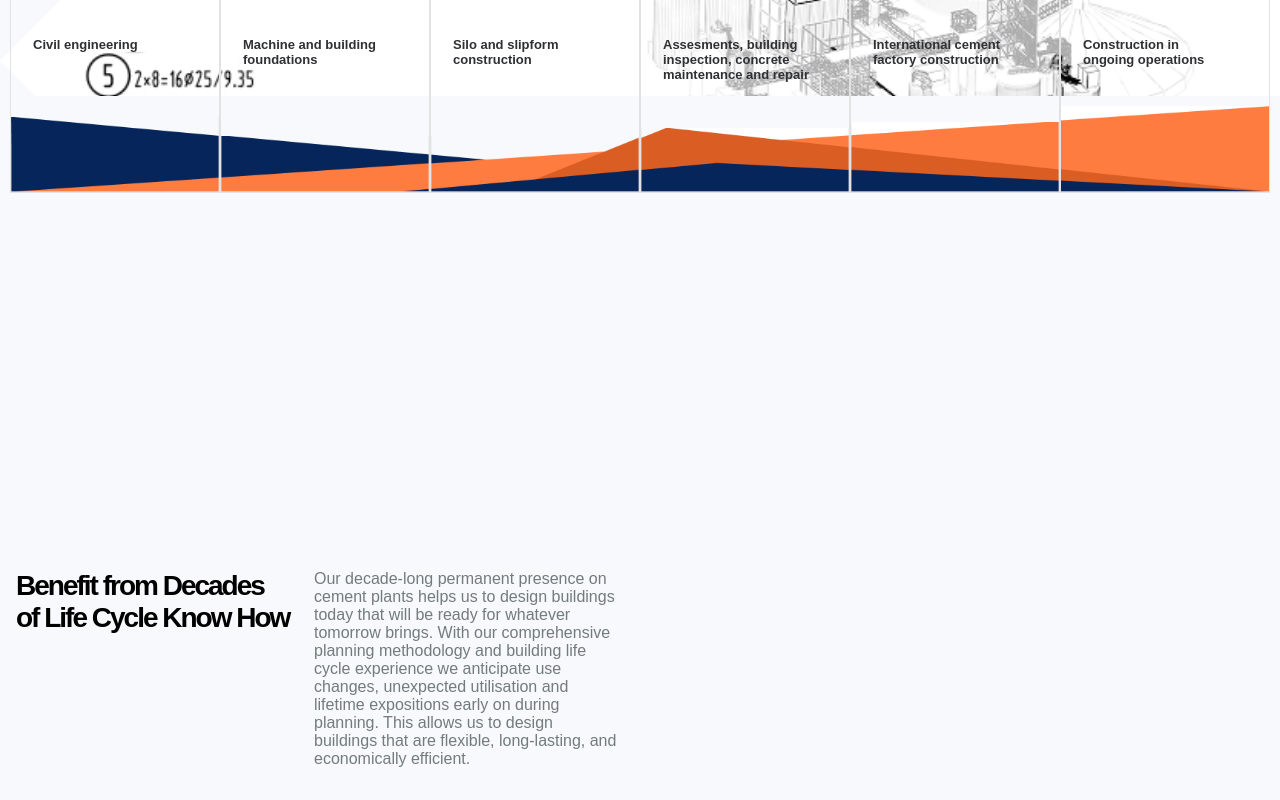
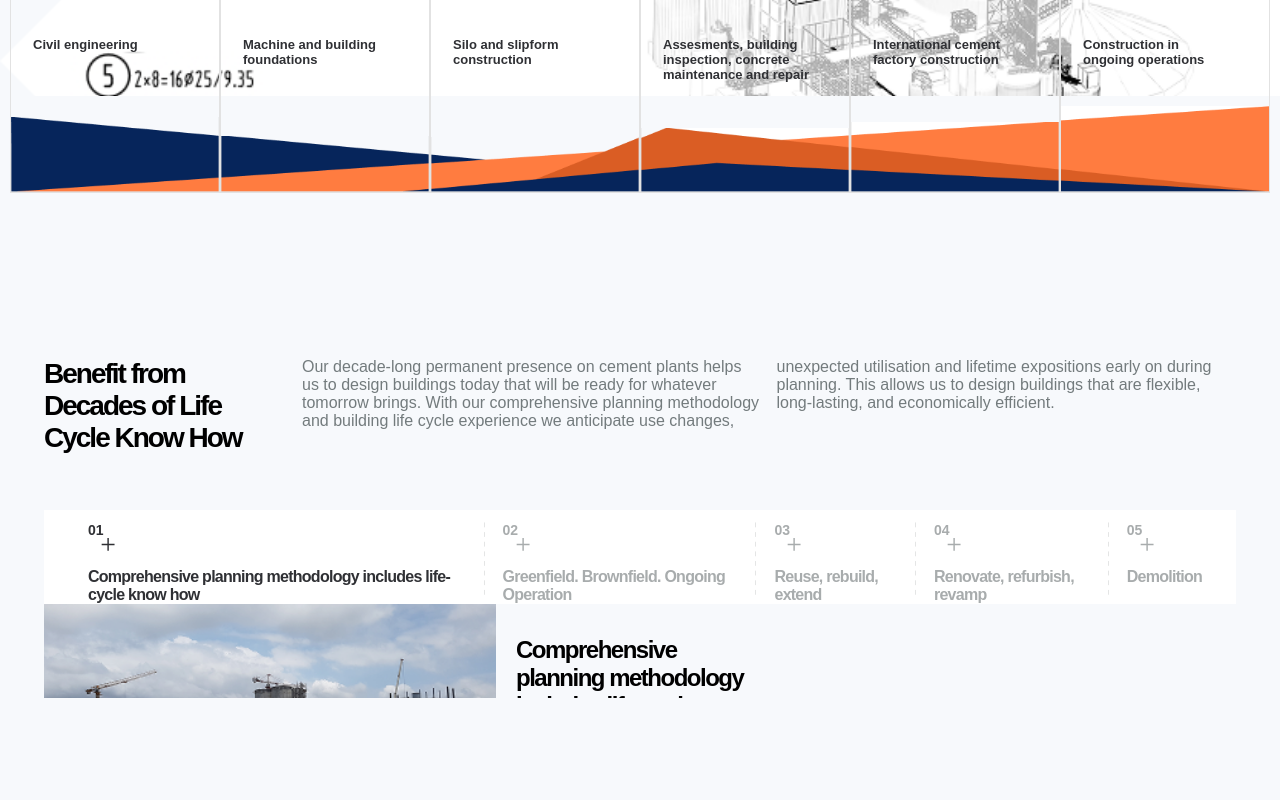
Before and after one commit to IVKrylova/training, a Next.js app in the folder mollenhauer/: page / in a window 1280 px wide. Shown: the part 2196-2996 px from the top of the page. After the commit the page ends 2894 px from the top, so only its background shows below. Built offline with nearby package versions, Linux system fonts and the light colour scheme.

Commit message:
feat: add tablet benefits

```diff
--- a/mollenhauer/app/globals.css
+++ b/mollenhauer/app/globals.css
@@ -15,6 +15,7 @@
   --grey-text-color: #737b7d;
   --grey-border-color: #e2e2e2;
   --bullet-color: #d9d9d9;
+  --grey-color-nav: #a8acad;
 }
 
 html,
@@ -45,9 +46,3 @@ a {
 ul {
   list-style-type: none;
 }
-
-@media screen and (min-width: 1260px) {
-  .swiper-wrapper {
-    justify-content: center;
-  }
-}
--- a/mollenhauer/components/BenefitCard/BenefitCard.module.scss
+++ b/mollenhauer/components/BenefitCard/BenefitCard.module.scss
@@ -6,12 +6,35 @@
   display: flex;
   flex-direction: column;
 
+	@include tablet {
+		width: 746px;
+		flex-direction: row;
+		gap: 20px;
+	}
+
+	.img {
+		@include tablet {
+			width: 452px;
+        height: 268px;
+		}
+	}
+
+	.description {
+		margin-top: 32px;
+	}
+
   .title {
     margin-top: 11px;
     margin-bottom: 16px;
     color: var(--black-color);
     @include fontS24W700;
     letter-spacing: -1px;
+
+		@include tablet {
+			margin-top: 0;
+			max-width: 236px;
+			letter-spacing: -1.5px;
+		}
   }
 
   .text {
@@ -19,5 +42,11 @@
     color: var(--grey-text-color);
 		max-width: 314px;
 		line-height: 1.4;
+
+		@include tablet {
+			max-width: 236px;
+    line-height: 1.4;
+		letter-spacing: -.5px;
+		}
   }
 }
--- a/mollenhauer/components/BenefitCard/BenefitCard.tsx
+++ b/mollenhauer/components/BenefitCard/BenefitCard.tsx
@@ -21,9 +21,17 @@ export const BenefitCard: FC<BenefitCard> = ({
 }): ReactNode => {
   return (
     <div className={s.card}>
-      <Image src={img} alt={`${id}-${title}`} width={358} height={213} />
-      <H3 text={title} className={s.title} />
-      <p className={s.text}>{text}</p>
+      <Image
+        src={img}
+        alt={`${id}-${title}`}
+        width={358}
+        height={213}
+        className={s.img}
+      />
+      <div className={s.description}>
+        <H3 text={title} className={s.title} />
+        <p className={s.text}>{text}</p>
+      </div>
     </div>
   );
 };
--- /dev/null
+++ b/mollenhauer/components/CustomNavigation/CustomNavigation.module.scss
@@ -0,0 +1,61 @@
+@import "../../styles/fonts";
+@import "../../styles/media";
+
+.navigation {
+  width: 100%;
+  padding: 12px 16px 0 26px;
+  background-color: var(--white-color);
+
+  .list {
+    display: flex;
+
+    .item {
+      color: var(--grey-color-nav);
+      padding: 0 18px;
+      display: flex;
+      flex-direction: column;
+      cursor: pointer;
+      position: relative;
+
+      &:not(:last-child)::after {
+        height: 95%;
+        border-image: url(../../public/border.svg) 0 fill;
+        content: "";
+        top: 0;
+        right: 0;
+        width: 1px;
+        position: absolute;
+      }
+
+      .id {
+        @include fontS14W700;
+      }
+
+      .icon {
+        width: 14px;
+        height: 14px;
+        margin-left: 13px;
+
+        path {
+          fill: var(--grey-color-nav);
+        }
+      }
+
+      .title {
+        @include fontS16W600;
+        letter-spacing: -0.74px;
+        margin-top: 16px;
+      }
+    }
+
+    .active {
+      color: var(--main-color);
+
+      .icon {
+        path {
+          fill: var(--main-color);
+        }
+      }
+    }
+  }
+}
--- /dev/null
+++ b/mollenhauer/components/CustomNavigation/CustomNavigation.tsx
@@ -0,0 +1,51 @@
+import { ReactNode, RefObject } from "react";
+import cn from "classnames";
+import { Swiper } from "swiper/types";
+
+import { PlusIcon } from "../Icons/PlusIcon/PlusIcon";
+
+import s from "./CustomNavigation.module.scss";
+
+interface Item {
+  id: string;
+  title: string;
+}
+
+interface CustomNavigationInterface<T extends Item> {
+  list: T[];
+  className?: string;
+  swiperRef: RefObject<Swiper | null>;
+  active: number;
+  setActive: (idx: number) => void;
+}
+
+export const CustomNavigation = <T extends Item>({
+  list,
+  className,
+  swiperRef,
+  active,
+  setActive,
+}: CustomNavigationInterface<T>): ReactNode => {
+  return (
+    <nav className={cn(s.navigation, className)}>
+      <ul className={s.list}>
+        {list?.map((el, idx) => (
+          <li
+            key={el.id}
+            className={cn(s.item, {
+              [s.active]: active === idx,
+            })}
+            onClick={() => {
+              swiperRef?.current?.slideTo(idx, 0);
+              setActive(idx);
+            }}
+          >
+            <span className={s.id}>{el.id}</span>
+            <PlusIcon className={s.icon} />
+            <span className={s.title}>{el.title}</span>
+          </li>
+        ))}
+      </ul>
+    </nav>
+  );
+};
--- a/mollenhauer/features/Benefits/Benefits.module.scss
+++ b/mollenhauer/features/Benefits/Benefits.module.scss
@@ -6,29 +6,62 @@
   margin-top: 778px;
   margin-bottom: 32px;
 
+	@include tablet {
+		margin-top: 566px;
+		margin-bottom: 94px;
+		padding: 0 44px;
+	}
+
   .description {
     display: flex;
     gap: 24px;
     flex-wrap: wrap;
     margin-bottom: 32px;
 
+		@include tablet {
+			flex-wrap: nowrap;
+			margin-bottom: 56px;
+		}
+
     .title {
       color: var(--black-color);
       @include fontS28W700;
       max-width: 274px;
+
+			@include tablet {
+				min-width: 234px;
+			}
     }
 
     .text {
       @include fontS16W400;
       color: var(--grey-text-color);
       max-width: 304px;
+
+      @include tablet {
+        max-width: 100%;
+        column-count: 2;
+				column-gap: 15px;
+      }
     }
   }
 
+	.navigation {
+		display: none;
+
+		@include tablet {
+			display: block;
+		}
+	}
+
   .swiperWrap {
     position: absolute;
-		padding-bottom: 65px;
-		width: 100%;
+    padding-bottom: 65px;
+    width: 100%;
+
+		@include tablet {
+			padding-bottom: 0;
+		}
 
     .slide {
       width: 358px;
@@ -50,6 +83,10 @@
 
     .pagination {
       bottom: 0;
+
+			@include tablet {
+				display: none;
+			}
     }
   }
 }
--- a/mollenhauer/features/Benefits/Benefits.tsx
+++ b/mollenhauer/features/Benefits/Benefits.tsx
@@ -1,12 +1,13 @@
 "use client";
 
-import { FC, ReactNode } from "react";
-// import cn from "classnames";
+import { FC, ReactNode, useRef, useState } from "react";
 import { Swiper, SwiperSlide } from "swiper/react";
 import { Pagination } from "swiper/modules";
+import { Swiper as SwiperType } from "swiper/types";
 
 import { BenefitCard } from "@/components/BenefitCard/BenefitCard";
 import { H2 } from "@/components/H2/H2";
+import { CustomNavigation } from "@/components/CustomNavigation/CustomNavigation";
 
 import { BenefitList } from "@/shared/mocks/content";
 
@@ -15,6 +16,9 @@ import "swiper/scss";
 import "swiper/scss/pagination";
 
 export const Benefits: FC = (): ReactNode => {
+  const [active, setActive] = useState<number>(0);
+  const swiperRef = useRef<SwiperType | null>(null);
+
   return (
     <section className={s.section}>
       <div className={s.description}>
@@ -32,9 +36,25 @@ export const Benefits: FC = (): ReactNode => {
           efficient.
         </p>
       </div>
+      <CustomNavigation
+        list={BenefitList}
+        className={s.navigation}
+        swiperRef={swiperRef}
+        active={active}
+        setActive={setActive}
+      />
       <Swiper
         slidesPerView="auto"
         spaceBetween={16}
+				loop
+        breakpoints={{
+          768: {
+            slidesPerView: 1,
+            spaceBetween: 0,
+						loop: false
+          },
+        }}
+        onSwiper={(swiper: SwiperType) => (swiperRef.current = swiper)}
         pagination={{
           clickable: true,
           bulletClass: s.bullet,
@@ -43,7 +63,6 @@ export const Benefits: FC = (): ReactNode => {
         }}
         modules={[Pagination]}
         className={s.swiperWrap}
-				loop
       >
         {BenefitList.map((el) => (
           <SwiperSlide key={el.id} className={s.slide}>
--- a/mollenhauer/features/Expertise/Expertise.module.scss
+++ b/mollenhauer/features/Expertise/Expertise.module.scss
@@ -54,6 +54,12 @@
       padding: 46px 0 44px 0;
     }
 
+    @include media1260 {
+      div[class*="swiper-wrapper"] {
+        justify-content: center;
+      }
+    }
+
     @include desktop {
       padding: 51px 0 44px 0;
     }
--- a/mollenhauer/package.json
+++ b/mollenhauer/package.json
@@ -20,6 +20,7 @@
     "@types/node": "^20",
     "@types/react": "^19",
     "@types/react-dom": "^19",
+    "@types/swiper": "^6.0.0",
     "eslint": "^9",
     "eslint-config-next": "15.2.4",
     "sass": "^1.86.0",
--- a/mollenhauer/styles/fonts.scss
+++ b/mollenhauer/styles/fonts.scss
@@ -35,6 +35,11 @@
 @mixin fontS16W400 {
   font-size: 16px;
   font-weight: 400;
+}
+
+@mixin fontS16W600 {
+  font-size: 16px;
+  font-weight: 600;
 }
 
 // size 17
--- a/mollenhauer/styles/media.scss
+++ b/mollenhauer/styles/media.scss
@@ -9,3 +9,9 @@
     @content;
   }
 }
+
+@mixin media1260 {
+  @media screen and (min-width: 1260px) {
+    @content;
+  }
+}
```
Also changed, not shown: mollenhauer/public/border.svg (added), 1 other file (tests, documents, lock files or other folders).
